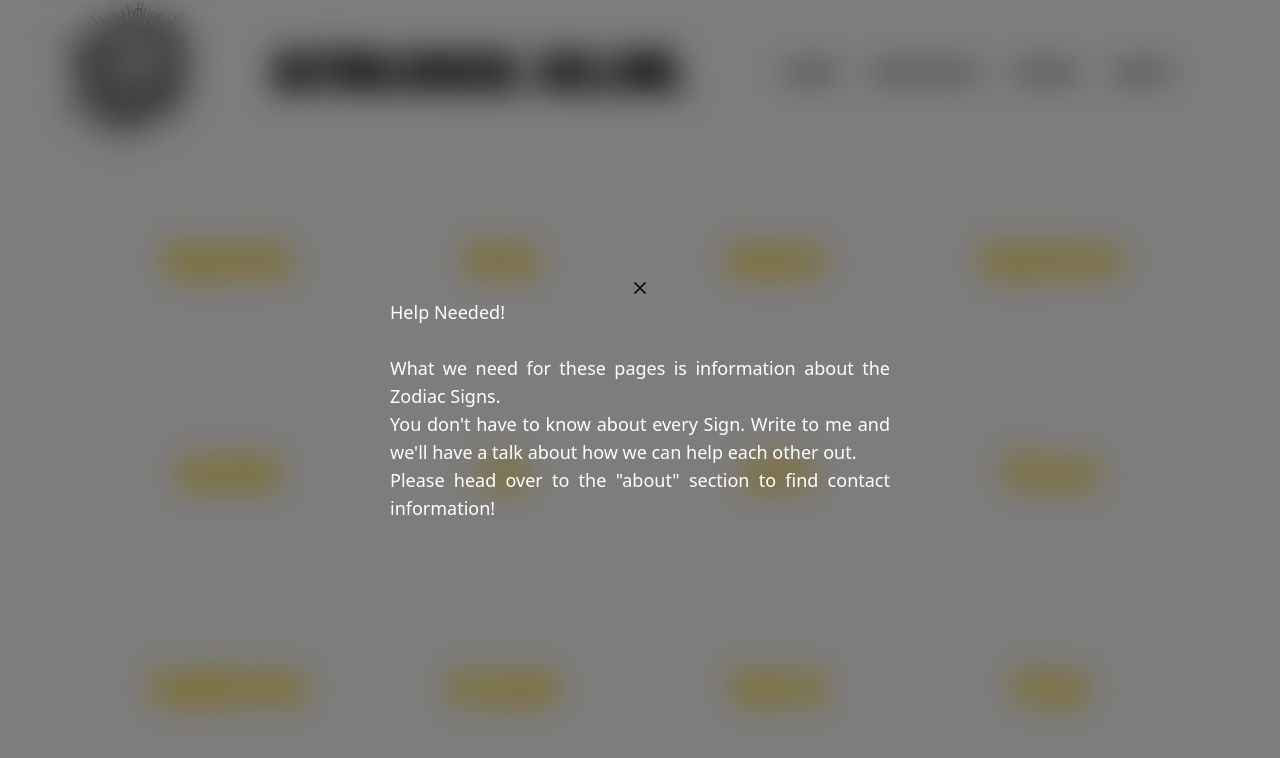
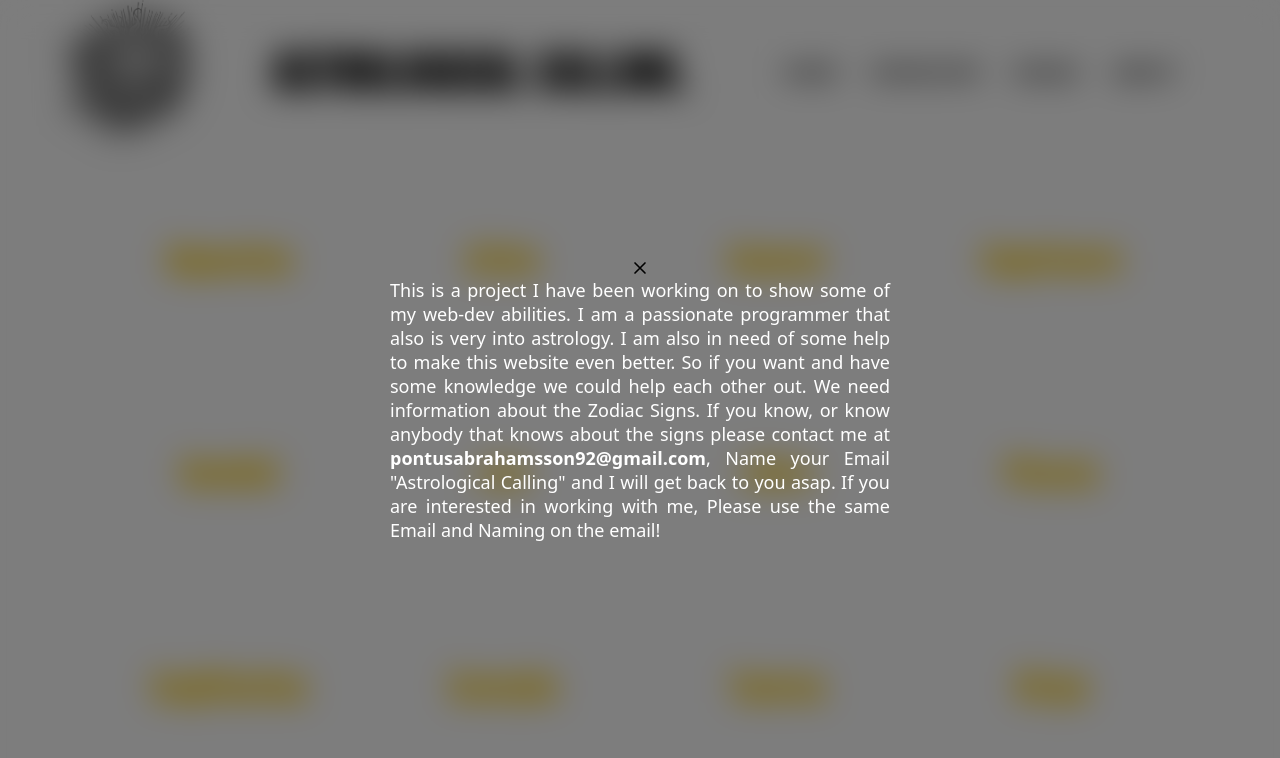
Before and after one commit to pontusva/ac2, a React (Create React App) app: page /zodiac in a window 1280 px wide. Both pictures are taken after a click on the button "Aquarius". Shown: the top 758 px of the page. Built offline with nearby package versions, Linux system fonts and the light colour scheme; no server answers.

Commit message:
changed the zodiac text

```diff
--- a/src/components/modals/AquariusModal.js
+++ b/src/components/modals/AquariusModal.js
@@ -14,15 +14,25 @@ const Modal = ({ closeModal }) => {
 						<XIcon className="w-5 h-5" />
 					</div>
 					<div className="w-full text-white text-md font-sans text-justify">
-						Help Needed!
-						<br /> <br />
-						What we need for these pages is information about
-						the Zodiac Signs.
-						<br />
-						You don't have to know about every Sign. Write to
-						me and we'll have a talk about how we can help
-						each other out.<br /> Please head over to the "about"
-						section to find contact information!
+						<p className="leading-6">
+							This is a project I have been working on to
+							show some of my web-dev abilities. I am a
+							passionate programmer that also is very into
+							astrology. I am also in need of some help to
+							make this website even better. So if you want
+							and have some knowledge we could help each
+							other out. We need information about the
+							Zodiac Signs. If you know, or know anybody
+							that knows about the signs please contact me
+							at{" "}
+							<span className="font-bold">
+								pontusabrahamsson92@gmail.com
+							</span>
+							, Name your Email "Astrological Calling" and
+							I will get back to you asap. If you are
+							interested in working with me, Please use the
+							same Email and Naming on the email!
+						</p>
 					</div>
 				</div>
 			</div>
--- a/src/components/modals/AriesModal.js
+++ b/src/components/modals/AriesModal.js
@@ -15,16 +15,25 @@ const AriesModal = ({ closeModalAries }) => {
 						<XIcon className="w-5 h-5" />
 					</div>
 					<div className="w-full text-white text-md font-sans text-justify">
-						Help Needed!
-						<br /> <br />
-						What we need for these pages is information about
-						the Zodiac Signs.
-						<br />
-						You don't have to know about every Sign. Write to
-						me and we'll have a talk about how we can help
-						each other out.
-						<br /> Please head over to the "about" section to
-						find contact information!
+						<p className="leading-6">
+							This is a project I have been working on to
+							show some of my web-dev abilities. I am a
+							passionate programmer that also is very into
+							astrology. I am also in need of some help to
+							make this website even better. So if you want
+							and have some knowledge we could help each
+							other out. We need information about the
+							Zodiac Signs. If you know, or know anybody
+							that knows about the signs please contact me
+							at{" "}
+							<span className="font-bold">
+								pontusabrahamsson92@gmail.com
+							</span>
+							, Name your Email "Astrological Calling" and
+							I will get back to you asap. If you are
+							interested in working with me, Please use the
+							same Email and Naming on the email!
+						</p>
 					</div>
 				</div>
 			</div>
--- a/src/components/modals/CancerModal.js
+++ b/src/components/modals/CancerModal.js
@@ -15,16 +15,25 @@ const CancerModal = ({ closeModalCancer }) => {
 						<XIcon className="w-5 h-5" />
 					</div>
 					<div className="w-full text-white text-md font-sans text-justify">
-						Help Needed!
-						<br /> <br />
-						What we need for these pages is information about
-						the Zodiac Signs.
-						<br />
-						You don't have to know about every Sign. Write to
-						me and we'll have a talk about how we can help
-						each other out.
-						<br /> Please head over to the "about" section to
-						find contact information!
+						<p className="leading-6">
+							This is a project I have been working on to
+							show some of my web-dev abilities. I am a
+							passionate programmer that also is very into
+							astrology. I am also in need of some help to
+							make this website even better. So if you want
+							and have some knowledge we could help each
+							other out. We need information about the
+							Zodiac Signs. If you know, or know anybody
+							that knows about the signs please contact me
+							at{" "}
+							<span className="font-bold">
+								pontusabrahamsson92@gmail.com
+							</span>
+							, Name your Email "Astrological Calling" and
+							I will get back to you asap. If you are
+							interested in working with me, Please use the
+							same Email and Naming on the email!
+						</p>
 					</div>
 				</div>
 			</div>
--- a/src/components/modals/CapricornModal.js
+++ b/src/components/modals/CapricornModal.js
@@ -15,16 +15,25 @@ const CapricornModal = ({ closeModalCapricorn }) => {
 						<XIcon className="w-5 h-5" />
 					</div>
 					<div className="w-full text-white text-md font-sans text-justify">
-						Help Needed!
-						<br /> <br />
-						What we need for these pages is information about
-						the Zodiac Signs.
-						<br />
-						You don't have to know about every Sign. Write to
-						me and we'll have a talk about how we can help
-						each other out.
-						<br /> Please head over to the "about" section to
-						find contact information!
+						<p className="leading-6">
+							This is a project I have been working on to
+							show some of my web-dev abilities. I am a
+							passionate programmer that also is very into
+							astrology. I am also in need of some help to
+							make this website even better. So if you want
+							and have some knowledge we could help each
+							other out. We need information about the
+							Zodiac Signs. If you know, or know anybody
+							that knows about the signs please contact me
+							at{" "}
+							<span className="font-bold">
+								pontusabrahamsson92@gmail.com
+							</span>
+							, Name your Email "Astrological Calling" and
+							I will get back to you asap. If you are
+							interested in working with me, Please use the
+							same Email and Naming on the email!
+						</p>
 					</div>
 				</div>
 			</div>
--- a/src/components/modals/GeminiModal.js
+++ b/src/components/modals/GeminiModal.js
@@ -15,16 +15,25 @@ const GeminiModal = ({ closeModalGemini }) => {
 						<XIcon className="w-5 h-5" />
 					</div>
 					<div className="w-full text-white text-md font-sans text-justify">
-						Help Needed!
-						<br /> <br />
-						What we need for these pages is information about
-						the Zodiac Signs.
-						<br />
-						You don't have to know about every Sign. Write to
-						me and we'll have a talk about how we can help
-						each other out.
-						<br /> Please head over to the "about" section to
-						find contact information!
+						<p className="leading-6">
+							This is a project I have been working on to
+							show some of my web-dev abilities. I am a
+							passionate programmer that also is very into
+							astrology. I am also in need of some help to
+							make this website even better. So if you want
+							and have some knowledge we could help each
+							other out. We need information about the
+							Zodiac Signs. If you know, or know anybody
+							that knows about the signs please contact me
+							at{" "}
+							<span className="font-bold">
+								pontusabrahamsson92@gmail.com
+							</span>
+							, Name your Email "Astrological Calling" and
+							I will get back to you asap. If you are
+							interested in working with me, Please use the
+							same Email and Naming on the email!
+						</p>
 					</div>
 				</div>
 			</div>
--- a/src/components/modals/LeoModal.js
+++ b/src/components/modals/LeoModal.js
@@ -15,16 +15,25 @@ const LeoModal = ({ closeModalLeo }) => {
 						<XIcon className="w-5 h-5" />
 					</div>
 					<div className="w-full text-white text-md font-sans text-justify">
-						Help Needed!
-						<br /> <br />
-						What we need for these pages is information about
-						the Zodiac Signs.
-						<br />
-						You don't have to know about every Sign. Write to
-						me and we'll have a talk about how we can help
-						each other out.
-						<br /> Please head over to the "about" section to
-						find contact information!
+						<p className="leading-6">
+							This is a project I have been working on to
+							show some of my web-dev abilities. I am a
+							passionate programmer that also is very into
+							astrology. I am also in need of some help to
+							make this website even better. So if you want
+							and have some knowledge we could help each
+							other out. We need information about the
+							Zodiac Signs. If you know, or know anybody
+							that knows about the signs please contact me
+							at{" "}
+							<span className="font-bold">
+								pontusabrahamsson92@gmail.com
+							</span>
+							, Name your Email "Astrological Calling" and
+							I will get back to you asap. If you are
+							interested in working with me, Please use the
+							same Email and Naming on the email!
+						</p>
 					</div>
 				</div>
 			</div>
--- a/src/components/modals/LibraModal.js
+++ b/src/components/modals/LibraModal.js
@@ -15,16 +15,25 @@ const LibraModal = ({ closeModalLibra }) => {
 						<XIcon className="w-5 h-5" />
 					</div>
 					<div className="w-full text-white text-md font-sans text-justify">
-						Help Needed!
-						<br /> <br />
-						What we need for these pages is information about
-						the Zodiac Signs.
-						<br />
-						You don't have to know about every Sign. Write to
-						me and we'll have a talk about how we can help
-						each other out.
-						<br /> Please head over to the "about" section to
-						find contact information!
+						<p className="leading-6">
+							This is a project I have been working on to
+							show some of my web-dev abilities. I am a
+							passionate programmer that also is very into
+							astrology. I am also in need of some help to
+							make this website even better. So if you want
+							and have some knowledge we could help each
+							other out. We need information about the
+							Zodiac Signs. If you know, or know anybody
+							that knows about the signs please contact me
+							at{" "}
+							<span className="font-bold">
+								pontusabrahamsson92@gmail.com
+							</span>
+							, Name your Email "Astrological Calling" and
+							I will get back to you asap. If you are
+							interested in working with me, Please use the
+							same Email and Naming on the email!
+						</p>
 					</div>
 				</div>
 			</div>
--- a/src/components/modals/PiscesModal.js
+++ b/src/components/modals/PiscesModal.js
@@ -15,16 +15,25 @@ const PiscesModal = ({ closeModalPisces }) => {
 						<XIcon className="w-5 h-5" />
 					</div>
 					<div className="w-full text-white text-md font-sans text-justify">
-						Help Needed!
-						<br /> <br />
-						What we need for these pages is information about
-						the Zodiac Signs.
-						<br />
-						You don't have to know about every Sign. Write to
-						me and we'll have a talk about how we can help
-						each other out.
-						<br /> Please head over to the "about" section to
-						find contact information!
+						<p className="leading-6">
+							This is a project I have been working on to
+							show some of my web-dev abilities. I am a
+							passionate programmer that also is very into
+							astrology. I am also in need of some help to
+							make this website even better. So if you want
+							and have some knowledge we could help each
+							other out. We need information about the
+							Zodiac Signs. If you know, or know anybody
+							that knows about the signs please contact me
+							at{" "}
+							<span className="font-bold">
+								pontusabrahamsson92@gmail.com
+							</span>
+							, Name your Email "Astrological Calling" and
+							I will get back to you asap. If you are
+							interested in working with me, Please use the
+							same Email and Naming on the email!
+						</p>
 					</div>
 				</div>
 			</div>
--- a/src/components/modals/SagittariusModal.js
+++ b/src/components/modals/SagittariusModal.js
@@ -15,16 +15,25 @@ const SagittariusModal = ({ closeModalSagittarius }) => {
 						<XIcon className="w-5 h-5" />
 					</div>
 					<div className="w-full text-white text-md font-sans text-justify">
-						Help Needed!
-						<br /> <br />
-						What we need for these pages is information about
-						the Zodiac Signs.
-						<br />
-						You don't have to know about every Sign. Write to
-						me and we'll have a talk about how we can help
-						each other out.
-						<br /> Please head over to the "about" section to
-						find contact information!
+						<p className="leading-6">
+							This is a project I have been working on to
+							show some of my web-dev abilities. I am a
+							passionate programmer that also is very into
+							astrology. I am also in need of some help to
+							make this website even better. So if you want
+							and have some knowledge we could help each
+							other out. We need information about the
+							Zodiac Signs. If you know, or know anybody
+							that knows about the signs please contact me
+							at{" "}
+							<span className="font-bold">
+								pontusabrahamsson92@gmail.com
+							</span>
+							, Name your Email "Astrological Calling" and
+							I will get back to you asap. If you are
+							interested in working with me, Please use the
+							same Email and Naming on the email!
+						</p>
 					</div>
 				</div>
 			</div>
--- a/src/components/modals/ScorpioModal.js
+++ b/src/components/modals/ScorpioModal.js
@@ -15,16 +15,25 @@ const ScorpioModal = ({ closeModalScorpio }) => {
 						<XIcon className="w-5 h-5" />
 					</div>
 					<div className="w-full text-white text-md font-sans text-justify">
-						Help Needed!
-						<br /> <br />
-						What we need for these pages is information about
-						the Zodiac Signs.
-						<br />
-						You don't have to know about every Sign. Write to
-						me and we'll have a talk about how we can help
-						each other out.
-						<br /> Please head over to the "about" section to
-						find contact information!
+						<p className="leading-6">
+							This is a project I have been working on to
+							show some of my web-dev abilities. I am a
+							passionate programmer that also is very into
+							astrology. I am also in need of some help to
+							make this website even better. So if you want
+							and have some knowledge we could help each
+							other out. We need information about the
+							Zodiac Signs. If you know, or know anybody
+							that knows about the signs please contact me
+							at{" "}
+							<span className="font-bold">
+								pontusabrahamsson92@gmail.com
+							</span>
+							, Name your Email "Astrological Calling" and
+							I will get back to you asap. If you are
+							interested in working with me, Please use the
+							same Email and Naming on the email!
+						</p>
 					</div>
 				</div>
 			</div>
--- a/src/components/modals/TaurusModal.js
+++ b/src/components/modals/TaurusModal.js
@@ -15,16 +15,25 @@ const TaurusModal = ({ closeModalTaurus }) => {
 						<XIcon className="w-5 h-5" />
 					</div>
 					<div className="w-full text-white text-md font-sans text-justify">
-						Help Needed!
-						<br /> <br />
-						What we need for these pages is information about
-						the Zodiac Signs.
-						<br />
-						You don't have to know about every Sign. Write to
-						me and we'll have a talk about how we can help
-						each other out.
-						<br /> Please head over to the "about" section to
-						find contact information!
+						<p className="leading-6">
+							This is a project I have been working on to
+							show some of my web-dev abilities. I am a
+							passionate programmer that also is very into
+							astrology. I am also in need of some help to
+							make this website even better. So if you want
+							and have some knowledge we could help each
+							other out. We need information about the
+							Zodiac Signs. If you know, or know anybody
+							that knows about the signs please contact me
+							at{" "}
+							<span className="font-bold">
+								pontusabrahamsson92@gmail.com
+							</span>
+							, Name your Email "Astrological Calling" and
+							I will get back to you asap. If you are
+							interested in working with me, Please use the
+							same Email and Naming on the email!
+						</p>
 					</div>
 				</div>
 			</div>
--- a/src/components/modals/VirgoModal.js
+++ b/src/components/modals/VirgoModal.js
@@ -15,16 +15,25 @@ const VirgoModal = ({ closeModalVirgo }) => {
 						<XIcon className="w-5 h-5" />
 					</div>
 					<div className="w-full text-white text-md font-sans text-justify">
-						Help Needed!
-						<br /> <br />
-						What we need for these pages is information about
-						the Zodiac Signs.
-						<br />
-						You don't have to know about every Sign. Write to
-						me and we'll have a talk about how we can help
-						each other out.
-						<br /> Please head over to the "about" section to
-						find contact information!
+						<p className="leading-6">
+							This is a project I have been working on to
+							show some of my web-dev abilities. I am a
+							passionate programmer that also is very into
+							astrology. I am also in need of some help to
+							make this website even better. So if you want
+							and have some knowledge we could help each
+							other out. We need information about the
+							Zodiac Signs. If you know, or know anybody
+							that knows about the signs please contact me
+							at{" "}
+							<span className="font-bold">
+								pontusabrahamsson92@gmail.com
+							</span>
+							, Name your Email "Astrological Calling" and
+							I will get back to you asap. If you are
+							interested in working with me, Please use the
+							same Email and Naming on the email!
+						</p>
 					</div>
 				</div>
 			</div>
```
